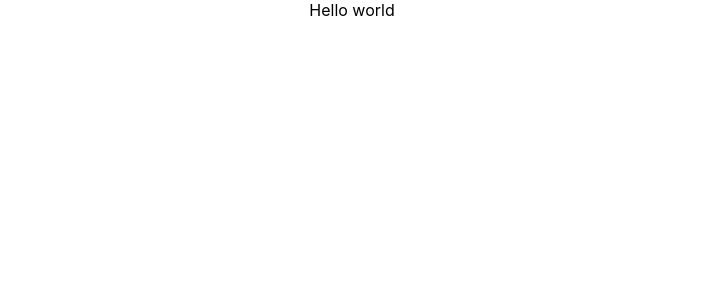
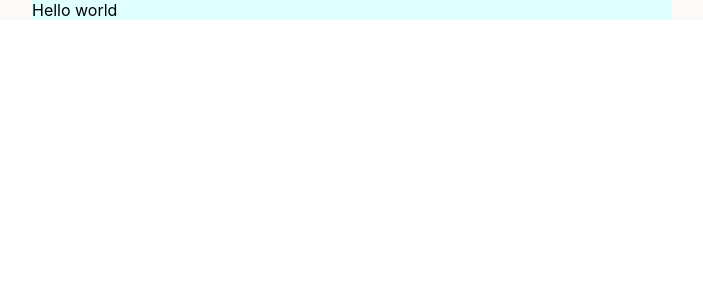
Before and after one commit to jcsmileyjr/todo-1, a React (Create React App) app: page / in a window 1280 px wide. Shown: the top 300 px of the page, without its empty margins (288-991 px from the left). Built offline with nearby package versions, Linux system fonts and the light colour scheme.

Commit message:
Styling: Setup design responsiveness for the layout

```diff
--- a/src/App.css
+++ b/src/App.css
@@ -1,38 +1,26 @@
+
 .App {
-  text-align: center;
+  display: grid;
+  grid-template-columns: auto 50% auto;
+  grid-template-areas:
+    "todoApp todoApp todoApp";
+  background-color: rgb(252, 249, 249);
 }
 
-.App-logo {
-  height: 40vmin;
-  pointer-events: none;
+#content {
+  grid-area: todoApp;
+  background-color: lightcyan;
 }
 
-@media (prefers-reduced-motion: no-preference) {
-  .App-logo {
-    animation: App-logo-spin infinite 20s linear;
+/*Tablet screens*/
+@media only screen and (min-width: 480px) {
+
+}
+
+/*Desktop screens*/
+@media only screen and (min-width: 1025px) {
+  .App {
+    grid-template-areas:
+      ". todoApp .";
   }
 }
-
-.App-header {
-  background-color: #282c34;
-  min-height: 100vh;
-  display: flex;
-  flex-direction: column;
-  align-items: center;
-  justify-content: center;
-  font-size: calc(10px + 2vmin);
-  color: white;
-}
-
-.App-link {
-  color: #61dafb;
-}
-
-@keyframes App-logo-spin {
-  from {
-    transform: rotate(0deg);
-  }
-  to {
-    transform: rotate(360deg);
-  }
-}
--- a/src/App.js
+++ b/src/App.js
@@ -3,9 +3,11 @@ import './App.css';
 
 function App() {
   return (
-    <div className="App">
-      Hello world
-    </div>
+    <article className="App">
+      <section id="content">
+        Hello world
+      </section>
+    </article>
   );
 }
 
```
